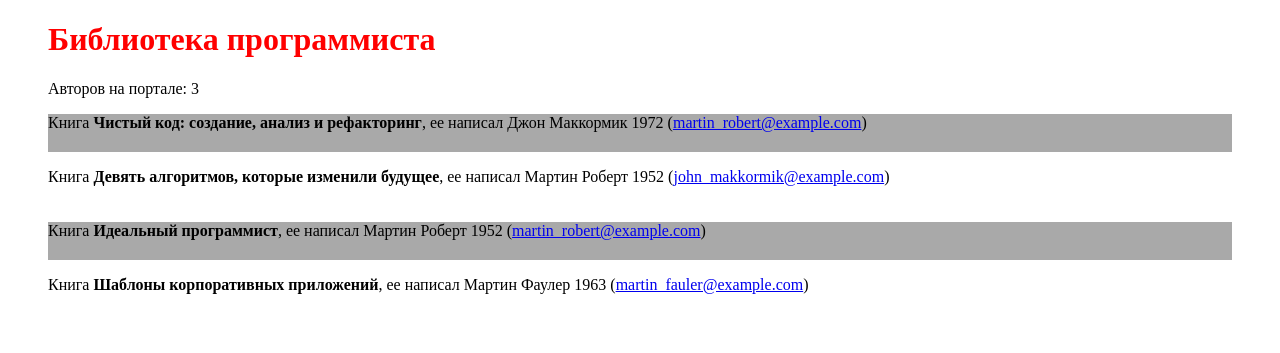
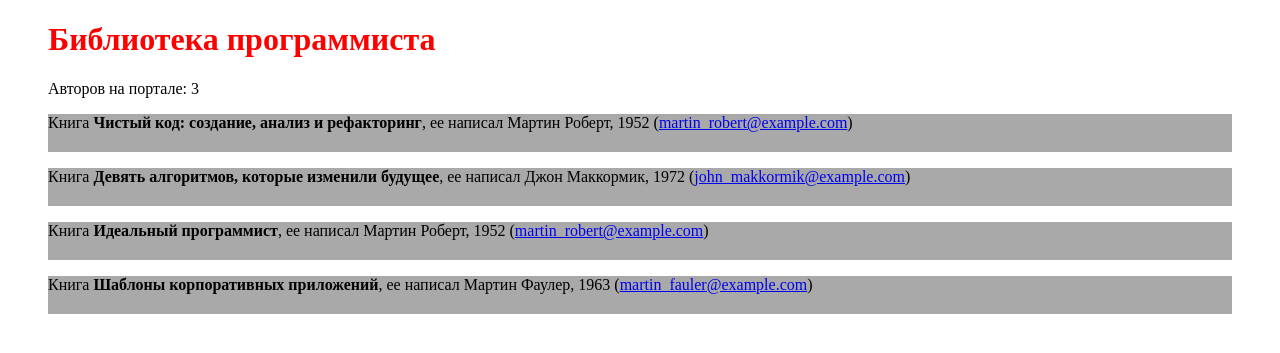
Before and after one commit to vladSHOKO/homework, a PHP site: page /library.php in a window 1280 px wide. Shown: the top 353 px of the page. Run offline with PHP 8.4, Linux system fonts and the light colour scheme.

Commit message:
corrected module_6

```diff
--- a/module_6/library.php
+++ b/module_6/library.php
@@ -64,10 +64,11 @@ else {
 <h1 class="<?=$red?>"><?= $title ?></h1>
 <div>Авторов на портале: <?= $countOfAuthors ?></div>
 
-<p class="grey">Книга <b><?=$library['books'][0]['title']?></b>, ее написал <?=$library['authors']['john_makkormik@example.com']['name']?> <?=$library['authors']['john_makkormik@example.com']['birthYear']?> (<a href="#"><?=$library['books'][0]['author']?></a>)</p>
-<p>Книга <b><?=$library['books'][1]['title']?></b>, ее написал <?=$library['authors']['martin_robert@example.com']['name']?> <?=$library['authors']['martin_robert@example.com']['birthYear']?> (<a href="#"><?=$library['books'][1]['author']?></a>)</p>
-<p class="grey">Книга <b><?=$library['books'][2]['title']?></b>, ее написал <?=$library['authors']['martin_robert@example.com']['name']?> <?=$library['authors']['martin_robert@example.com']['birthYear']?> (<a href="#"><?=$library['books'][2]['author']?></a>)</p>
-<p>Книга <b><?=$library['books'][3]['title']?></b>, ее написал <?=$library['authors']['martin_fauler@example.com']['name']?> <?=$library['authors']['martin_fauler@example.com']['birthYear']?> (<a href="#"><?=$library['books'][3]['author']?></a>)</p>
+<?php foreach ($library['books'] as $book) {?>
+<p class="grey">
+    Книга <b><?= $book['title']?></b>, ее написал <?= $library['authors'][$book['author']]['name']?>, <?= $library['authors'][$book['author']]['birthYear']?> (<a href="#"><?= $book['author']?></a>)
+</p>
+<?php } ?>
 
 </body>
 </html>
```
